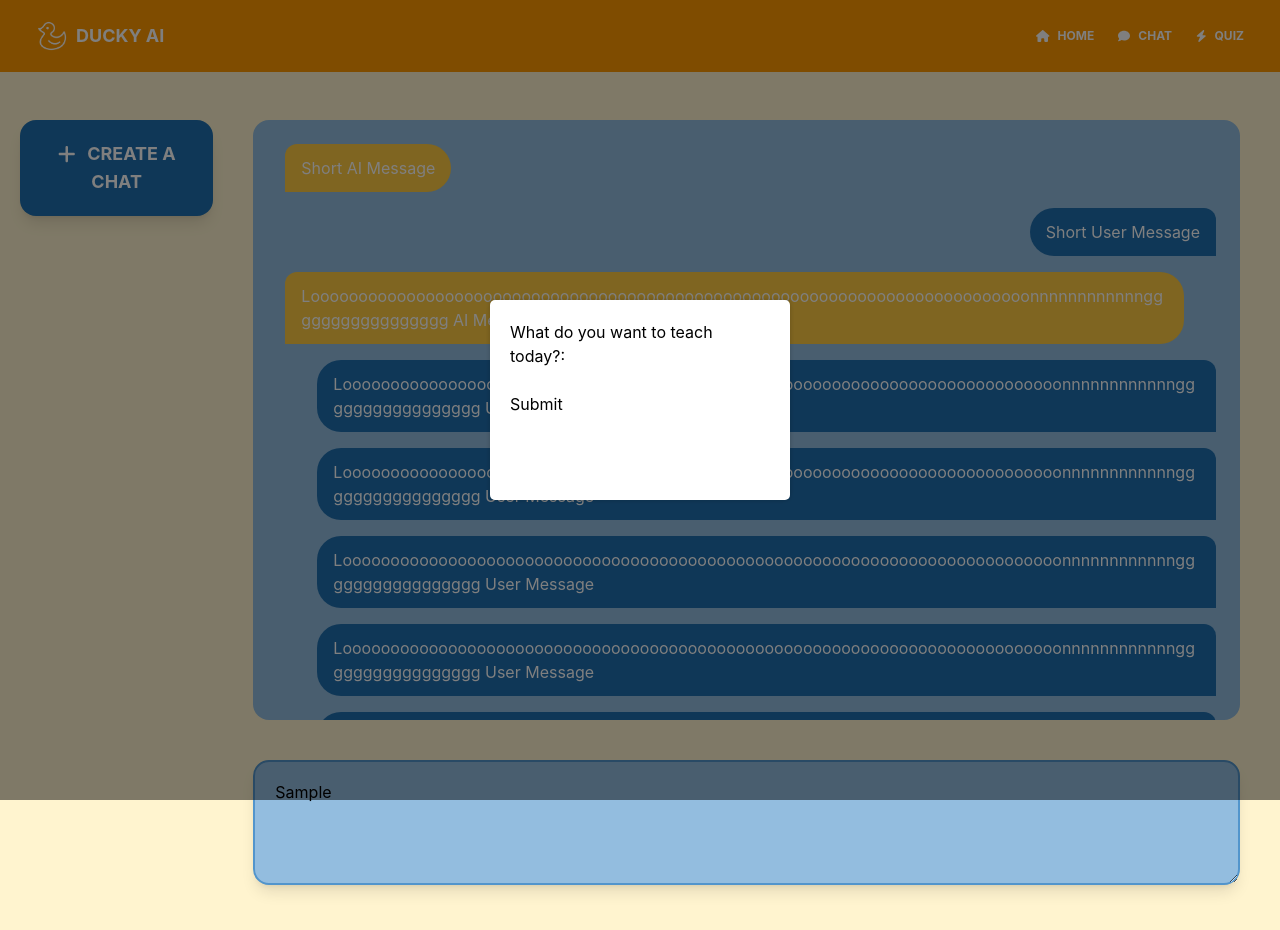
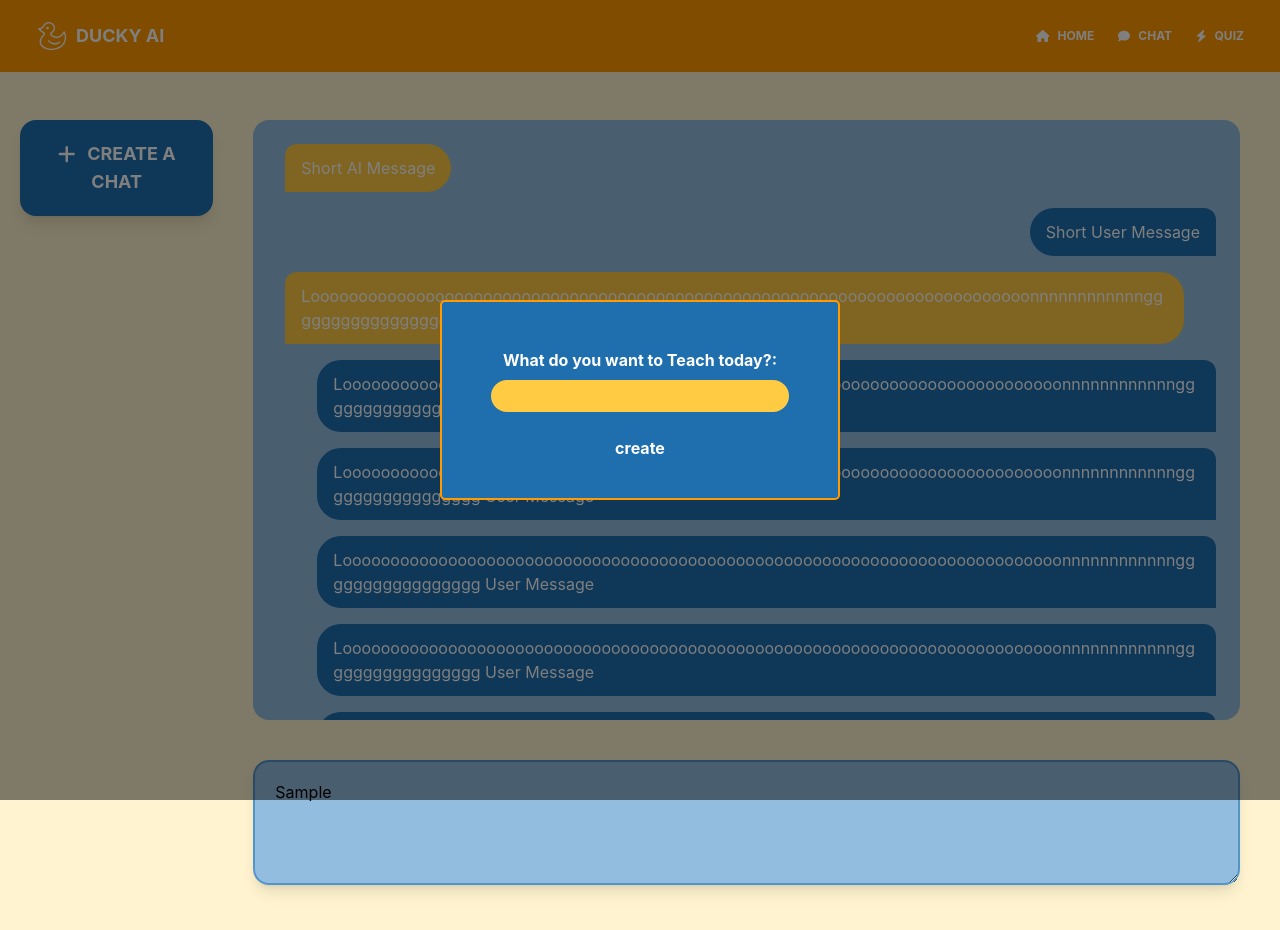
Before and after one commit to AnthonyNasser/Rubber-Ducky-App, a React (Create React App) app: page /chats in a window 1280 px wide. Both pictures are taken after typing "Sample" into the empty fields and a click on the button "CREATE A CHAT". Shown: the top 930 px of the page. Built offline with nearby package versions, Linux system fonts and the light colour scheme.

Commit message:
create chat pop-up added better ui

```diff
--- a/src/screens/ChatScreen.tsx
+++ b/src/screens/ChatScreen.tsx
@@ -105,26 +105,31 @@ function ChatScreen() {
                     zIndex: 9999,
                 }}
                 >
-                <div
+                <div className ="bg-secondary-200 border-2 border-tertiary-200 flex justify-center"
                 style={{
-                    width: '300px',
+                    width: '400px',
                     height: '200px',
-                    background: 'white',
+                    //background: 'bg-tertiary-200',
                     borderRadius: '5px',
                     padding: '20px',
-                    boxShadow: '0px 0px 5px rgba(0, 0, 0, 0.2)',
+                    boxShadow: '0px 0px 5px rgba(0, 0, 0, 0)',
                 }}
                 >
-            <form onSubmit = {handleSubmit}>
-              <label htmlFor="subjectInput">What do you want to teach today?:</label>
+            <form onSubmit = {handleSubmit} style={{ display: "flex", flexDirection: "column", alignItems: "center", justifyContent: "center" }}>
+              <label htmlFor="subjectInput" className="px-3 py-2 text-white font-bold">What do you want to Teach today?:</label>
               <input
+                className ="bg-primary-100 rounded-bl-3xl rounded-tl-3xl rounded-tr-3xl rounded-br-3xl mx-auto"
                 type="text"
                 id="subjectInput"
                 name="subject"
                 value={modalState.subject}
                 onChange={(e) => setModalState({ ...modalState, subject: e.target.value })}
-              />
-              <button type="submit">Submit</button>
+                style={{
+                  width: "100%",
+                  height: "20%"
+              }}
+              /><br></br>
+              <button type="submit" className="text-white font-bold">create</button>
             </form>
           </div>
         </div>
```
